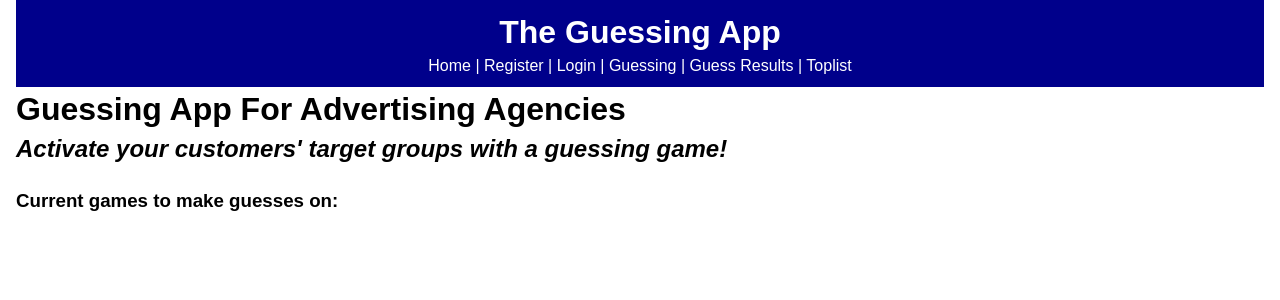
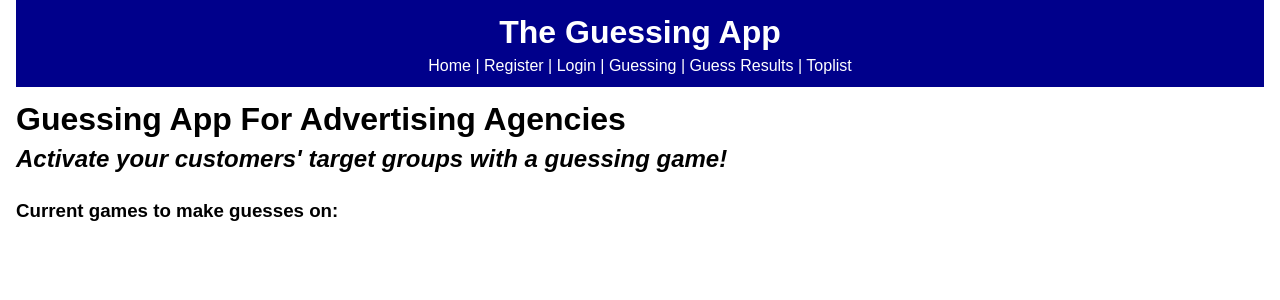
Before and after one commit to carlschlyter/my_thesis_b, a React (Create React App) app: page / in a window 1280 px wide. Shown: the top 300 px of the page. Built offline with nearby package versions, Linux system fonts and the light colour scheme; no server answers.

Commit message:
only minor layout changes

```diff
--- a/src/App.css
+++ b/src/App.css
@@ -43,3 +43,7 @@ h2 {
 .std-input {
   width: 200px;
 }
+
+.startPage {
+  margin: 10px 0 10px 0;
+}
--- a/src/components/StartPage.js
+++ b/src/components/StartPage.js
@@ -3,7 +3,7 @@ import React, { Component } from 'react'
 export default class StartPage extends Component {
     render() {
         return (
-            <div>
+            <div className="startPage">
                 <h1>Guessing App For Advertising Agencies</h1>
                 <h2>Activate your customers' target groups with a guessing game!</h2><br/>
                 <h3>Current games to make guesses on: </h3><br/>
```
